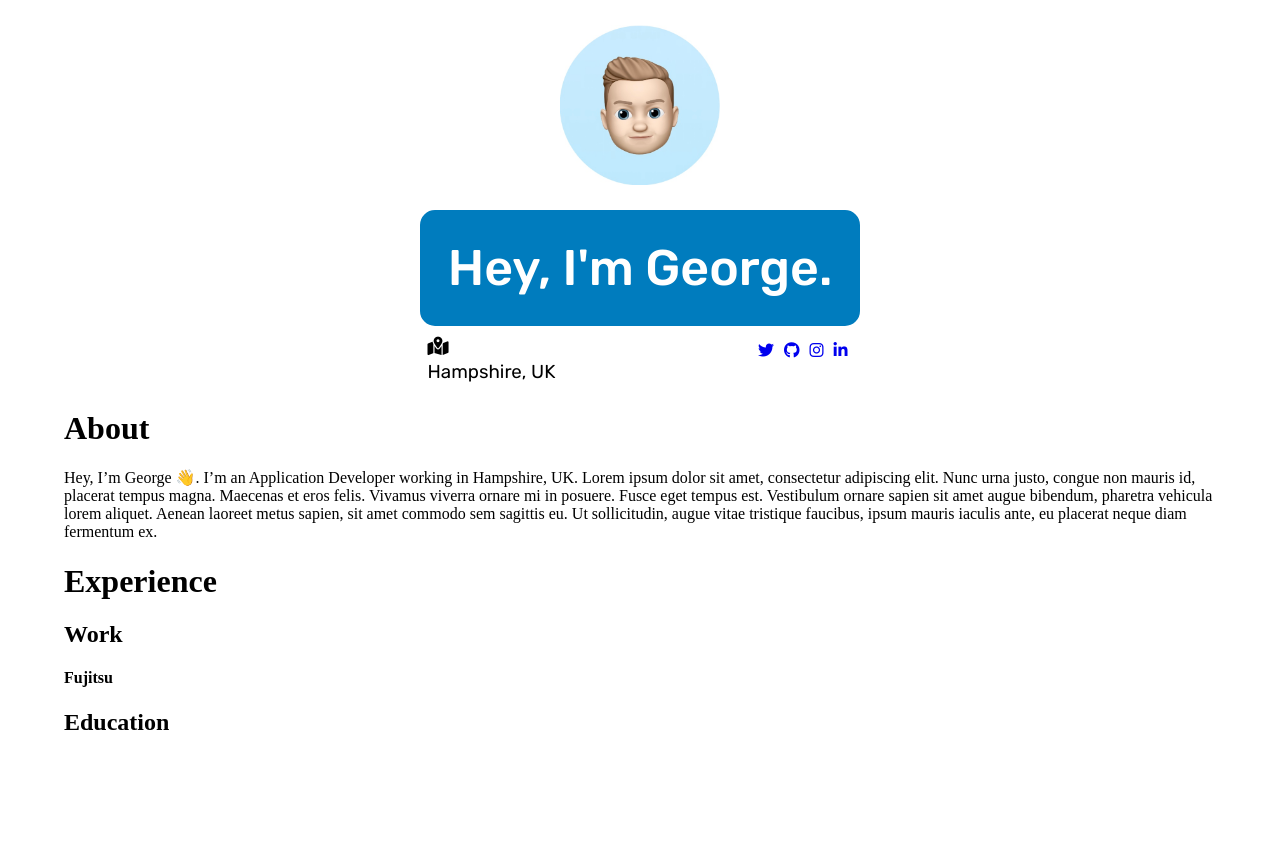
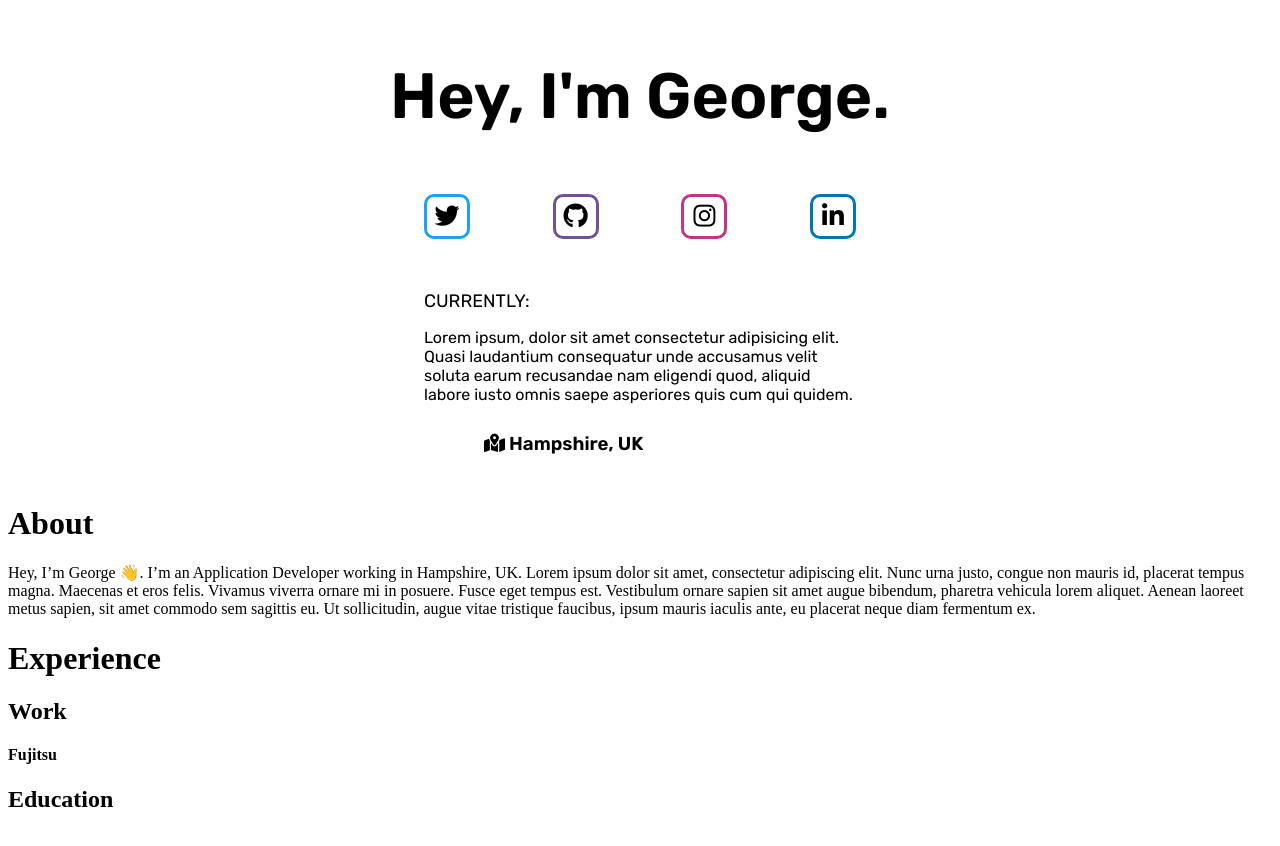
Before and after one commit to georgepstaylor/gpst, a Jekyll site: the page built from index.md, in a window 1280 px wide. Shown: the top 846 px of the page. Built offline with Jekyll 4.4.1, drawn with Linux system fonts in a browser that asks for light colours; nearby versions of some CDN libraries.

Commit message:
new social bar

```diff
--- a/_layouts/index.html
+++ b/_layouts/index.html
@@ -14,19 +14,32 @@
 
 <body>
     <div class="wrapper-header">
-        <img class="memoji" src="{{ "assets/memoji.jpg" | relative_url }}">
+        <!-- <img class="memoji" src="{{ "assets/memoji.jpg" | relative_url }}"> -->
         <div class="header">
             <h1 class="name">Hey, I'm George.</h1>
             <div class="addon-header">
-                <h3><i class="fas fa-map-marked-alt location"></i> Hampshire, UK</h3>
                 <div class="social">
                     <ul>
-                        <li><a href="https://twitter.com/georgepstaylor"><i class="fab fa-twitter"></i></a></li>
-                        <li><a href="https://github.com/georgepstaylor"><i class="fab fa-github"></i></a></li>
-                        <li><a href="https://instagram.com/gps.taylor"><i class="fab fa-instagram"></i></a></li>
-                        <li><a href="https://linkedin.com/in/georgepstaylor/"><i class="fab fa-linkedin-in"></i></a>
-                        </li>
+                        <a href="https://twitter.com/georgepstaylor">
+                            <li class="socsq twitter"><i class="fab fa-twitter"></i></li>
+                        </a>
+                        <a href="https://github.com/georgepstaylor">
+                            <li class="socsq github"><i class="fab fa-github"></i></li>
+                        </a>
+                        <a href="https://instagram.com/gps.taylor">
+                            <li class="socsq instagram">
+                                <i class="fab fa-instagram"></i></li>
+                        </a>
+                        <a href="https://linkedin.com/in/georgepstaylor/">
+                            <li class="socsq linkedin"><i class="fab fa-linkedin-in"></i>
+                            </li>
+                        </a>
                     </ul>
+                </div>
+                <div class="currently">
+                <h2>Currently:</h2>
+                <p>Lorem ipsum, dolor sit amet consectetur adipisicing elit. Quasi laudantium consequatur unde accusamus velit soluta earum recusandae nam eligendi quod, aliquid labore iusto omnis saepe asperiores quis cum qui quidem.</p>
+                <h3 class="location"><i class="fas fa-map-marked-alt"></i> Hampshire, UK</h3>
                 </div>
 
             </div>
--- a/assets/main.css
+++ b/assets/main.css
@@ -1,49 +1,64 @@
-.name{
+.name {
     font-family: 'Rubik', sans-serif;
-    font-weight: 500;
-    font-size: 50px;
-    margin: 0;
-    border: 3px solid #007CBE ;
+    font-weight: 700;
+    font-size: 4em;
+    margin: auto 0;
+    /* border: 3px solid #007CBE ; */
     border-radius: 15px;
-    padding: 25px;
-    background-color: #007CBE;
-    color: white;
+    padding: 50px 0 25px 0;
+    /* background-color: #007CBE; */
+    color: black;
+    width: 100%;
+    text-align: center;
 }
 
 .addon-header {
-    padding: 5px;
     font-family: 'Rubik', sans-serif;
     display: flex;
-    flex-direction: row;
+    flex-direction: column;
+    align-items: center;
+    width: 100%;
+    margin: auto 0;
+}
+
+.addon-header>h3 {
+    margin: 0;
+    font-weight: 400;
+}
+.addon-header > .currently {
+    text-align: left;
+    width: 60%;
+}
+
+.currently > h2 {
+    font-size: 18px;
+    text-transform: uppercase;
+    font-weight: 300;
+}
+
+.social ul li {
+    display: inline-block;
+    padding: 5px;
+    color: black;
+    text-decoration: none;
+    font-size: 25px;
+    width: 30px;
+    list-style: none;
+}
+
+.social ul {
+    padding: 25px 0 25px 0;
+    display: flex;
     justify-content: space-between;
-    width: 425px;
+    height: 46px;
     margin: auto;
 }
 
-.addon-header > h3 {
-    margin: 0;
-    font-weight: 400;
-}
-
-.social ul > li{
-    display: inline-block;
-    padding: 5px;
-}
-
-.social ul {
-    padding: 0;
-    display: flex;
-    width: 50%;
-    height: 30px;
-    line-height: 30px;
-    margin: 0;
-}
-
+.social,
 .location {
-    width: 50%;
-    height: 30px;
-    line-height: 30px;
-    margin: 0;
+    width: 60%;
+    padding: 10px;
+    text-align: center;
 }
 
 .memoji {
@@ -62,11 +77,58 @@
 }
 
 .wrapper-header {
-    max-width: 453px;
+    max-width: 720px;
     margin: auto;
 }
 
-body {
-    width: 90%;
-    margin: auto;
+.socsq {
+    border: solid 3px;
+    border-radius: 10px;
+    transition: all 0.25s ease-in-out;
+    -moz-transition: all 0.25s ease-in-out;
+    -webkit-transition: all 0.25s ease-in-out;
 }
+
+.socsq.twitter {
+    border-color: #1da1f2;
+}
+
+.socsq.twitter:hover {
+    border-color: black;
+    color: white;
+    background-color: #1da1f2;
+}
+
+.socsq.instagram {
+    border-color: #c13584;
+}
+
+.socsq.instagram:hover {
+    border-color: black;
+    color: white;
+    background-color: #c13584;
+}
+
+.socsq.linkedin {
+    border-color: #0077b5;
+}
+
+.socsq.linkedin:hover {
+    border-color: black;
+    color: white;
+    background-color: #0077b5;
+}
+
+.socsq.github {
+    border-color: #6e5494;
+}
+
+.socsq.github:hover {
+    border-color: black;
+    color: white;
+    background-color: #6e5494;
+}
+
+/* html, body {
+    overflow-x: hidden;
+} */
```
